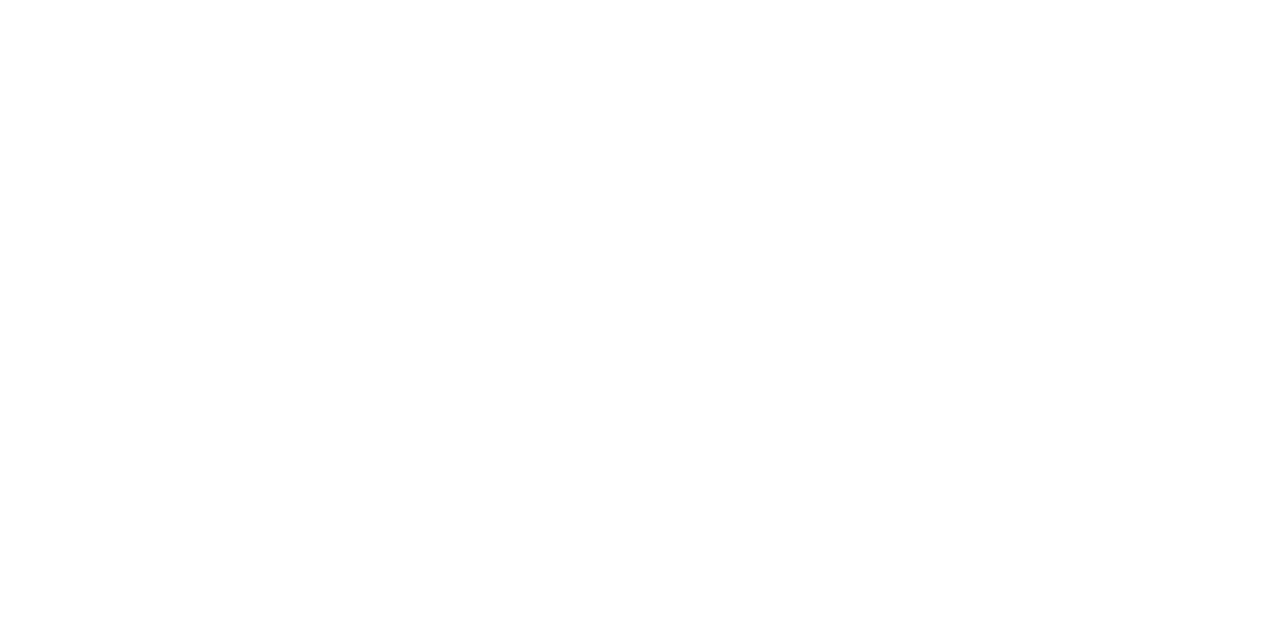
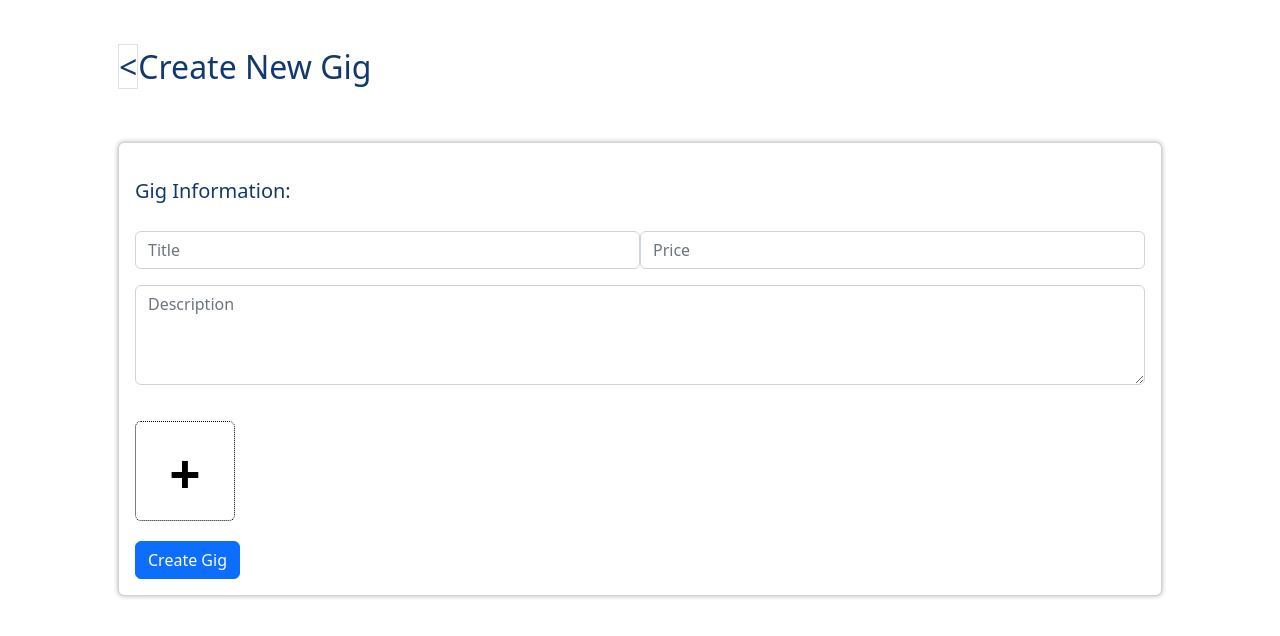
Before and after one commit to MeerabShafiq/fyp, a React (Vite) app in the folder FE/: page /gig-add in a window 1280 px wide. Before the commit this address had no page. Shown: the top 636 px of the page. Built offline with nearby package versions, Linux system fonts and the light colour scheme.

Commit message:
create gig page

```diff
--- /dev/null
+++ b/FE/src/js/addUpdateGig/addUpdate.module.css
@@ -0,0 +1,31 @@
+.card {
+    box-shadow: 0 1rem 3rem rgba(rgb(37, 32, 32), .175);
+    color: rgb(0 102 169);
+}
+
+.gigInfo {
+    padding: 20px 0px;
+    color: rgb(18 57 110);
+}
+
+.cardTitle {
+    color: rgb(18 57 110);
+}
+
+.bordered_button {
+    margin: 20px 0px;
+    border: 1px dotted black !important;
+    padding: 10px !important;
+    height: 100px !important;
+    width: 100px !important;
+    background-color: white !important;
+    color: black !important;
+    font-size: 55px !important;
+    font-weight: 600 !important;
+    transition: all 0.3s ease;
+}
+
+.bordered_button:hover {
+    background-color: black !important;
+    color: white !important;
+}
--- a/FE/src/js/components/navbar/Navbar.jsx
+++ b/FE/src/js/components/navbar/Navbar.jsx
@@ -43,6 +43,7 @@
             </Nav.Link>
             <Nav.Link href='#' className={clsx(styles.pnav_color, 'mx-3')}>
               Switch to Buyer
+              <div className={styles.profileOnline} />
             </Nav.Link>
             <Nav.Link href='#' className={clsx(styles.pnav_color, 'mx-3')}>
               <div className='position-relative'>
--- /dev/null
+++ b/FE/src/js/gigDetail/gigdetail.module.css
@@ -0,0 +1,23 @@
+.card{
+    box-shadow:  0 1rem 3rem rgba(rgb(37, 32, 32), .175) ;
+    color: rgb(0 102 169);
+}
+.gigInfo{
+    padding: 20px 0px;
+    color: rgb(18 57 110);
+
+}
+.cardTitle{
+    color: rgb(18 57 110);
+
+}
+.cardText{
+padding: 20px 0;
+width: 65%;
+}
+.prices{
+    padding: 10px 0px;
+    width: 25%;
+    display: flex;
+    justify-content: space-between;
+}
--- /dev/null
+++ b/FE/src/js/pages/AddUpdategig.jsx
@@ -0,0 +1,53 @@
+import React, { useRef } from 'react';
+import clsx from 'clsx';
+import { useNavigate } from 'react-router-dom';
+import { Button, Card, Container, Form } from 'react-bootstrap';
+import styles from '../addUpdateGig/addUpdate.module.css';
+
+const AddUpdategig = () => {
+  const navigate = useNavigate();
+  const fileInputRef = useRef(null);
+
+  const handleClick = () => {
+    fileInputRef.current.click();
+  };
+  const goBack = () => navigate(-1);
+
+  const handleFileChange = (event) => {
+    const selectedFile = event.target.files[0];
+    console.log('Selected file:', selectedFile);
+  };
+  return (
+    <Container className='px-5'>
+      <h2 className={clsx(styles.cardTitle, 'py-5')} onClick={goBack}>
+        <span className='border'>{`<`}</span>Create New Gig
+      </h2>
+      <Card style={{ boxShadow: '0 0 5px rgba(0, 0, 0, 0.3)' }} className={clsx(styles.card)}>
+        <Card.Body>
+          <Card.Title className={styles.gigInfo}>Gig Information:</Card.Title>
+          <Form>
+            <Form.Group className='mb-3 d-flex'>
+              <Form.Control type='text' placeholder='Title' name='title' />
+              <Form.Control type='number' placeholder='Price' name='price' />
+            </Form.Group>
+            <Form.Group className='mb-3 d-flex'>
+              <Form.Control as='textarea' placeholder='Description' style={{ height: '100px' }} name='description' />
+            </Form.Group>
+            <Form.Group >
+              <Form.Control className='d-none' id='addfile' name='file' ref={fileInputRef} type='file' onChange={handleFileChange} />
+            <Button className={styles.bordered_button} for='input-id'>
+              +
+            </Button>
+            </Form.Group>
+
+            <Button>
+              Create Gig
+            </Button>
+          </Form>
+        </Card.Body>
+      </Card>
+    </Container>
+  );
+};
+
+export default AddUpdategig;
--- a/FE/src/js/pages/GigDetail.jsx
+++ b/FE/src/js/pages/GigDetail.jsx
@@ -1,27 +1,36 @@
 import React from 'react';
+import {useNavigate} from 'react-router-dom';
 import { Card, Container } from 'react-bootstrap';
+import styles from '../gigDetail/gigdetail.module.css'
+import clsx from 'clsx';
 
 const GigDetail = () => {
+  const navigate = useNavigate()
   const text = ` Lorem Ipsum is simply dummy text of the printing and typesetting industry. Lorem Ipsum has been the
     industry's standard dummy text ever since the 1500s, when an unknown printer took a galley of type and
     scrambled it to make a type specimen book. It has survived not only five centuries, but also the leap
     into electronic typesetting, remaining essentially unchanged. It was popularised in the 1960s with the
     release of Letraset sheets containing Lorem Ipsum passages, and more recently with desktop publishing
     software like Aldus PageMaker including versions of Lorem Ipsum.`;
+const goBack = ()=>navigate(-1)
   return (
-    <Container>
-      <h2>Gig details</h2>
-      <Card>
-        <h3>Gig Information:</h3>
+    <Container className='px-5'>
+      <h2 className={clsx(styles.cardTitle,'py-5')} onClick={goBack}> <span className='border'>{`<`}</span> Gig details</h2>
+      <Card style={{ boxShadow: '0 0 5px rgba(0, 0, 0, 0.3)' }} className= {clsx(styles.card)}>
+      <Card.Body>
+        <Card.Title className={styles.gigInfo}>Gig Information:</Card.Title>
         <div>
-          <h3>Title of the gig here</h3>
-          <div>{text}</div>
-          <div>
-            <div>hours</div>
+          <h3 className={styles.cardTitle}>Title of the gig here</h3>
+          <Card.Text className={styles.cardText}>
+          {text}
+        </Card.Text>
+          <div className={styles.prices}>
+            <div>hours 20</div>
             <div>rp 2000</div>
           </div>
           <img src='https://dummyimage.com/300x300/000/fff' alt='' />
         </div>
+        </Card.Body>
       </Card>
     </Container>
   );
--- a/FE/src/js/pages/Home.jsx
+++ b/FE/src/js/pages/Home.jsx
@@ -2,6 +2,7 @@
 import { Button, Col, Row } from 'react-bootstrap';
 import Navbar from '../components/navbar/Navbar';
 import GigWrapper from '../home/components/GigWrapper';
+import { Link } from 'react-router-dom';
 
 const Home = () => {
   return (
@@ -9,7 +10,7 @@
       <Navbar />
       <Row className='mx-3 my-2'>
         <Col md={10} className='text-center'> Gigs</Col>
-        <Col md={2}><Button className='d-block ms-auto rounded-3'>Create New</Button></Col>
+        <Col md={2}><Link to='/gig-add'><Button className='d-block ms-auto rounded-3'> Create New</Button></Link></Col>
       </Row>
       <GigWrapper />
     </div>
--- a/FE/src/js/routes/Router.jsx
+++ b/FE/src/js/routes/Router.jsx
@@ -4,11 +4,14 @@
 import Home from '../pages/Home'
 import Login from '../pages/Login'
 import Signup from '../pages/Signup'
+import AddUpdategig from '../pages/AddUpdategig'
 
 const Router = () => {
   return (
     <Routes>
       <Route index element={<Home />} />
+      <Route path="/gig-add" element={<AddUpdategig />} />
+      <Route path="/gig-edit:id" element={<AddUpdategig />} />
       <Route path="/gig-detail" element={<GigDetail />} />
       <Route path="/login" element={<Login />} />
       <Route path="/signup" element={<Signup />} />
--- a/FE/src/scss/components/navbar/navbar.module.scss
+++ b/FE/src/scss/components/navbar/navbar.module.scss
@@ -1,5 +1,5 @@
 .nav_container{
-    background-color: rgba(10, 10, 142, 0.698) !important;
+    background-color: rgb(18 57 110) !important;
     color:#FFF !important;
 }
 .pnav_color{
@@ -18,6 +18,15 @@
     right: -34px;
     top: -43px;
 }
+.profileOnline{
+    width: 10px;
+    height: 10px;
+    border-radius: 50%;
+    background-color:#22CC7A;
+    position: relative;
+    right: -110px;
+    top: -24px;
+}
 .messageonline{
     width: 10px;
     height: 10px;
```
